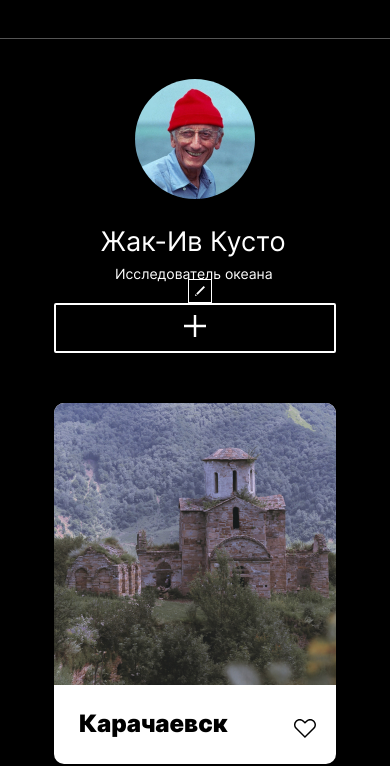
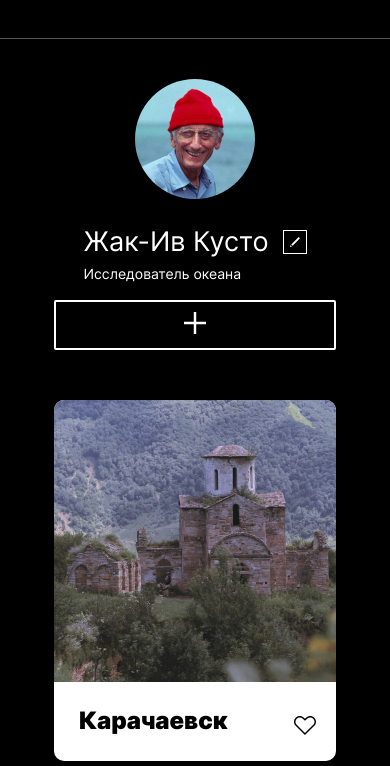
Before and after one commit to OlegDill/mesto, a plain HTML site: page index.html in a window 390 px wide. Shown: the part 81-847 px from the top of the page. Drawn offline with Linux system fonts and the light colour scheme.

Commit message:
фикс адаптив профиля

```diff
--- a/blocks/profile-info/__caption/_subtitle/profile-info__caption_subtitle.css
+++ b/blocks/profile-info/__caption/_subtitle/profile-info__caption_subtitle.css
@@ -1,6 +1,6 @@
 .profile-info__caption_subtitle {
   margin: 0;
-  width: 336px;
+  max-width: 336px;
   height: 18px;
   font-family: 'Inter';
   font-style: normal;
@@ -15,11 +15,6 @@
     font-size: 14px;
     line-height: 17px;
     height: 14px;
+    max-width: 160px;
     }
 }
-
-@media (max-width: 600px) {
-  .profile-info__caption_subtitle {
-    width: 160px;
-    }
-}
--- a/blocks/profile-info/__caption/_title/profile-info__caption_title.css
+++ b/blocks/profile-info/__caption/_title/profile-info__caption_title.css
@@ -1,5 +1,5 @@
 .profile-info__caption_title {
-  width: 294px;
+  max-width: 294px;
   height: 39px;
   margin: 0 0 16px 0;
   font-family: 'Inter';
@@ -17,12 +17,7 @@
     margin-bottom: 14px;
     font-size: 38px;
     line-height: 44px;
+    font-size: 27px;
+    line-height: 33px;
     }
 }
-
-@media (max-width: 600px) {
-  .profile-info__caption_title {
-    font-size: 27px;
-    line-height: 33px;
-  }
-}
--- a/blocks/profile-info/__caption/profile-info__caption.css
+++ b/blocks/profile-info/__caption/profile-info__caption.css
@@ -1,13 +1,16 @@
 .profile-info__caption {
-  max-width: 294px;
-  margin: 0 18px 0 0;
+  max-width: 454px;
+  margin: 0;
+  display: flex;
+  flex-wrap: wrap;
+  height: 75px;
+  flex-direction: column;
 }
 
-@media (max-width: 600px) {
+@media (max-width: 650px) {
   .profile-info__caption {
     margin-right: 0;
     display: flex;
     flex-direction: column;
-    align-items: center;
   }
 }
--- a/blocks/profile-info/__edit-button/profile-info__edit-button.css
+++ b/blocks/profile-info/__edit-button/profile-info__edit-button.css
@@ -4,11 +4,16 @@
   border: 1px solid #FFFFFF;
   box-sizing: border-box;
   background: #000000;
-  margin: 15px 0 34px;
+  margin: 15px 0 34px 10px;
 }
 
-@media (max-width: 600px) {
+@media (max-width: 900px) {
   .profile-info__edit-button {
-    margin: 0 0 0 10px;
+    margin: 5px 0 0 10px;
     }
 }
+@media (max-width: 650px) {
+  .profile-info__edit-button {
+    margin: 5px 0 0 10px;
+    }
+}
--- a/blocks/profile/__add-button/profile__add-button.css
+++ b/blocks/profile/__add-button/profile__add-button.css
@@ -8,8 +8,16 @@
   background: #000000;
 }
 
+@media (max-width: 900px) {
+  .profile__add-button {
+    margin-top: 30px;
+    width: 400px;
+    min-height: 70px;
+    }
+}
 @media (max-width: 600px) {
   .profile__add-button {
+    margin-top: 0;
     width: 282px;
     min-height: 50px;
     }
--- a/blocks/profile/profile.css
+++ b/blocks/profile/profile.css
@@ -7,19 +7,7 @@
   justify-content: space-between;
 }
 
-@media (max-width: 1280px), (min-width: 1281px) {
-  .profile {
-  }
-}
-
 @media (max-width: 900px) {
-  .profile {
-    margin-left: 50px;
-    margin-right: 50px;
-  }
-}
-
-@media (max-width: 600px) {
   .profile {
     flex-direction: column;
   }
--- a/index.html
+++ b/index.html
@@ -19,8 +19,8 @@
           <div class="profile-info__caption">
             <p class="profile-info__caption_title">Жак-Ив Кусто</p>
             <p class="profile-info__caption_subtitle">Исследователь океана</p>
+            <button class="profile-info__edit-button"><img src="./images/edit.svg"></button>
           </div>
-          <button class="profile-info__edit-button"><img src="./images/edit.svg"></button>
         </div>
         <button class="profile__add-button"><img src="./images/add.svg"></button>
       </section>
```
